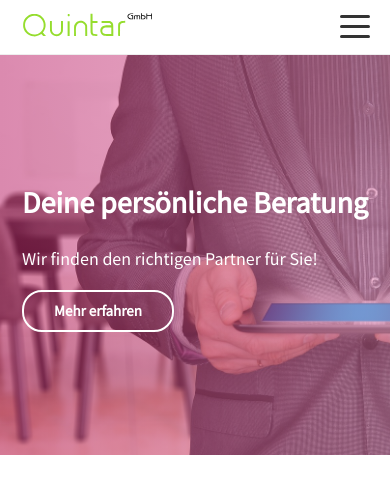
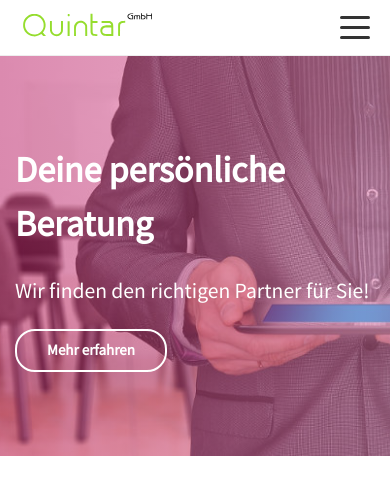
Before and after one commit to versable/kehr-website, a Jekyll site: the page built from index.html, in a window 390 px wide. Shown: the top 495 px of the page. Built offline with Jekyll 4.4.1, drawn with Linux system fonts in a browser that asks for light colours.

Commit message:
Add responsive hero images

```diff
--- a/_sass/_base.scss
+++ b/_sass/_base.scss
@@ -6,18 +6,6 @@ html, body {
     font-family: $base-font-family;
     font-weight: $base-font-weight;
     line-height: $base-line-height;
-}
-
-@include media-query-down($media-md) {
-    html { font-size: 14px; }
-}
-
-@include media-query-down($media-sm) {
-    html { font-size: 12px; }
-}
-
-@include media-query-down($media-xs) {
-    html { font-size: 10px; }
 }
 
 .btn {
@@ -84,3 +72,17 @@ small {
         z-index: 3;
     }
 }
+
+@include media-query-down($media-lg) {
+    .hero-1 { background-image: url('/images/hero-1-lg.jpg'); }
+}
+
+@include media-query-down($media-md) {
+    html { font-size: 14px; }
+    .hero-1 { background-image: url('/images/hero-1-md.jpg'); }
+}
+
+@include media-query-down($media-sm) {
+    html { font-size: 12px; }
+    .hero-1 { background-image: url('/images/hero-1-sm.jpg'); }
+}
```
Also changed, not shown: images/hero-1-lg.jpg (added), images/hero-1-md.jpg (added), images/hero-1-sm.jpg (added).
